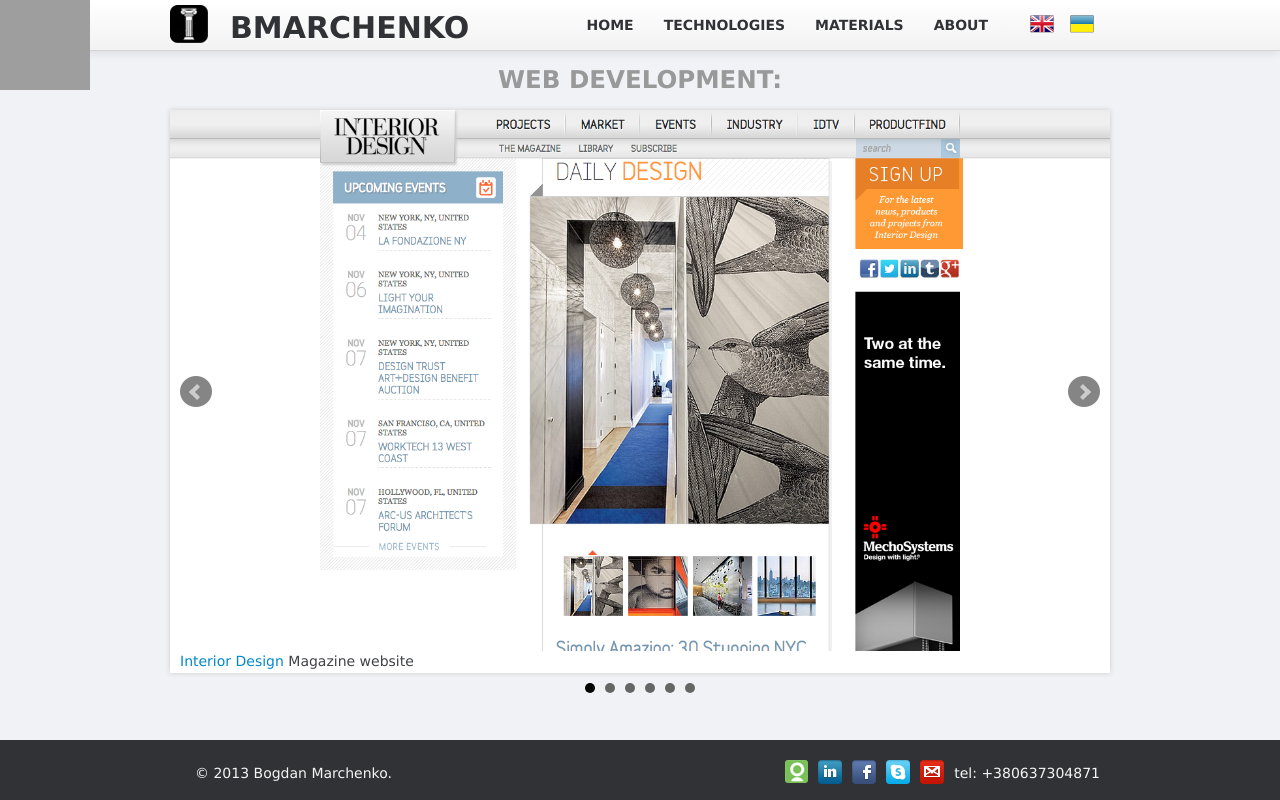
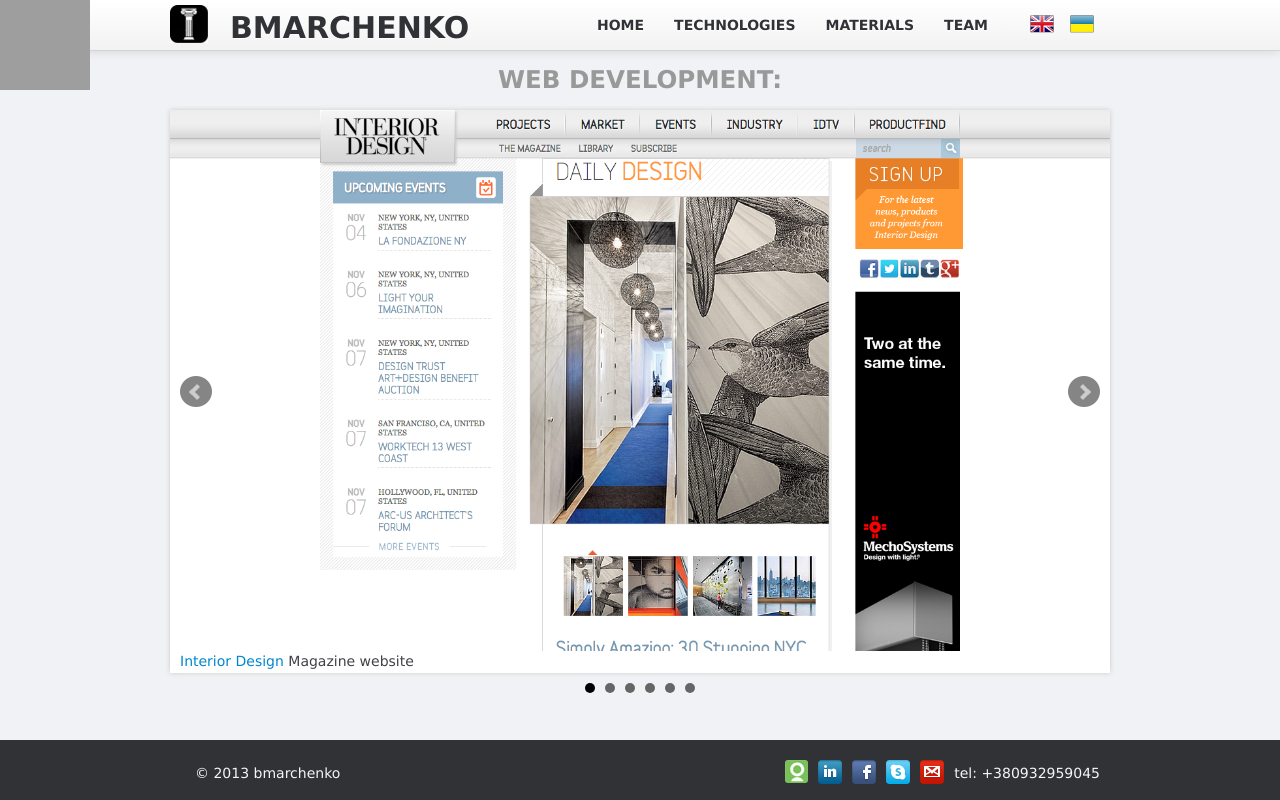
Before and after one commit to bmarchenko/bmarchenko, a Django app: template templates/index.html in a window 1280 px wide. Run offline with Django 3.2, Linux system fonts and the light colour scheme; the template is opened without the code that fills it, so the values that code supplies are empty; grey boxes are pictures that could not be loaded.

Commit message:
updated design

```diff
--- a/templates/about.html
+++ b/templates/about.html
@@ -35,7 +35,7 @@
                 <article>
                     <h3>Contacts:</h3>
                     <p> <a rel="nofollow" href="mailto:me@bmarchenko.com" target="_blank">me@bmarchenko.com</a> </p>
-                    <p>tel: +380637304871</p>
+                    <p>tel: +380932959045</p>
                     <p>For more information about my personal projects please, visit <a rel="nofollow" href="https://github.com/bmarchenko" target="_blank">GitHub</a>.</p>
                     <p>Full resume can be found on <a rel="nofollow" href="http://careers.stackoverflow.com/bmarchenko" target="_blank">Stackoverflow</a>.</p>
                     <p> <a rel="nofollow" href="https://www.odesk.com/users/~01692e8d9e2829ddf3" target="_blank">www.odesk.com/users/~01692e8d9e2829ddf3</a> </p>
@@ -43,6 +43,7 @@
                 {% endblocktrans %}
             </td>
         </tr>
+		{% comment %}
         <tr>
             <td>
                 <h3>{% trans "Visited countries:" %}</h3>
@@ -53,6 +54,8 @@
                 <div id="mapdiv" style="width: 1000px; height: 450px;"></div>
             </td>
         </tr>
+		{% comment %}
+
     </table>
 
 {% endblock %}
--- a/templates/base.html
+++ b/templates/base.html
@@ -37,7 +37,7 @@
                 <li class="page_item"><a href="{% url 'technologies' %}">{% trans "Technologies" %}</a></li>
                 <!--li class="page_item"><a href="{% url 'zinnia_entry_archive_index' %}">{% trans "Blog" %}</a></li-->
                 <li class="page_item"><a href="{% url 'materials' %}">{% trans "Materials" %}</a></li>
-                <li class="page_item"><a href="{% url 'about' %}">{% trans "About" %}</a></li>
+                <li class="page_item"><a href="{% url 'about' %}">{% trans "Team" %}</a></li>
                 <li>
                   <a class="lang en" href="{% url "switch_language" lang="en" %}?from={{ request.get_full_path|urlencode }}"></a>
                 </li>
@@ -60,25 +60,25 @@
         <p class="muted credit"></p>
         <ul>
           <li class="copyright">
-            {% trans "© 2013 Bogdan Marchenko." %}
+            {% trans "© 2013 bmarchenko" %}
           </li>
           <li class="phone">
-            tel: +380637304871
+            tel: +380932959045
           </li>
           <li class="email">
-            <a href="mailto:me@bmarchenko.com"></a>
+            <a target="_blank" href="mailto:me@bmarchenko.com"></a>
           </li>
           <li class="skype">
-            <a href="callto:bogdan.marchenko"></a>
+            <a target="_blank" href="callto:bogdan.marchenko"></a>
           </li>
           <li class="fb">
-            <a href="https://www.facebook.com/bogdan.marchenko.18"></a>
+            <a target="_blank" href="https://www.facebook.com/bogdan.marchenko.18"></a>
           </li>
           <li class="in">
-            <a href="http://www.linkedin.com/pub/bogdan-marchenko/36/586/212"></a>
+            <a target="_blank" href="http://www.linkedin.com/pub/bogdan-marchenko/36/586/212"></a>
           </li>
           <li class="odesk">
-            <a href="http://www.linkedin.com/pub/bogdan-marchenko/36/586/212"></a>
+            <a target="_blank" href="http://www.linkedin.com/pub/bogdan-marchenko/36/586/212"></a>
           </li>
         </ul>
       </div>
--- a/templates/index.html
+++ b/templates/index.html
@@ -18,7 +18,7 @@
       <li><img src="{{ STATIC_URL }}/img/interior-design.png">{% blocktrans %}<span><a href="http://www.interiordesign.net/" target="_blank">Interior Design </a>Magazine website</span>{% endblocktrans %}</li>
       <li><img src="{{ STATIC_URL }}/img/treatment.png">{% blocktrans %}<span>A Telehealth Patient Consulting Service <a href="http://treatment.com/" target="_blank">Treatment. Patient Self-Care.</a></span>{% endblocktrans %}</li>
       <li><img src="{{ STATIC_URL }}/img/telemedia.png">{% blocktrans %}<span><a href='http://www.telemedia.ua/' target="_blank">Telemedia</a> website</span>{% endblocktrans %}</li>
-      <li><img src="{{ STATIC_URL }}/img/oerc.png">{% blocktrans %}<span><a href='http://www.telemedia.ua/' target="_blank">Open Educational Resources Commons</a> website</span>{% endblocktrans %}</li>
+      <li><img src="{{ STATIC_URL }}/img/oerc.png">{% blocktrans %}<span><a href='https://www.oercommons.org/' target="_blank">Open Educational Resources Commons</a> website</span>{% endblocktrans %}</li>
       <li><img src="{{ STATIC_URL }}/img/carbon-delta.png">{% blocktrans %}<span><a href='http://www.carbon-delta.com/' target="_blank">CARBON DELTA</a></span>{% endblocktrans %}</li>
       <li><img src="{{ STATIC_URL }}/img/mynewenergy.png">{% blocktrans %}<span><a href='http://www.mynewenergy.ch/' target="_blank">MyNewenergy</a></span>{% endblocktrans %}</li>
     </ul>
```
Also changed, not shown: locale/uk/LC_MESSAGES/django.po, public/static/img/pmorhun.jpg, 4 other files.
